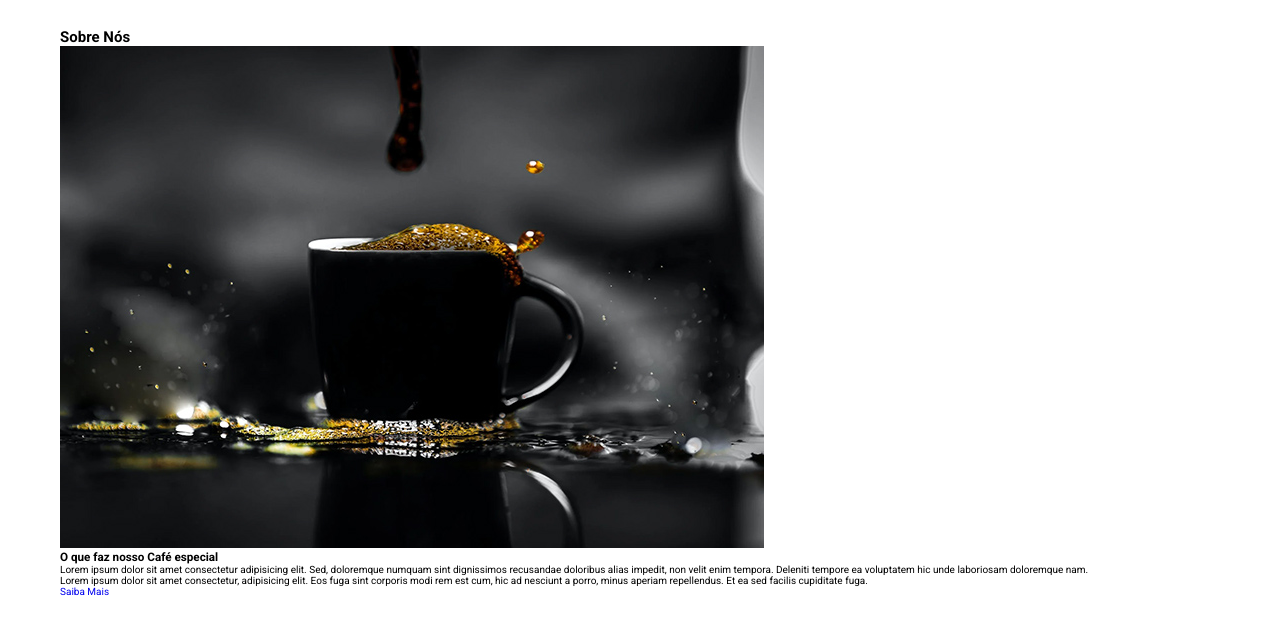
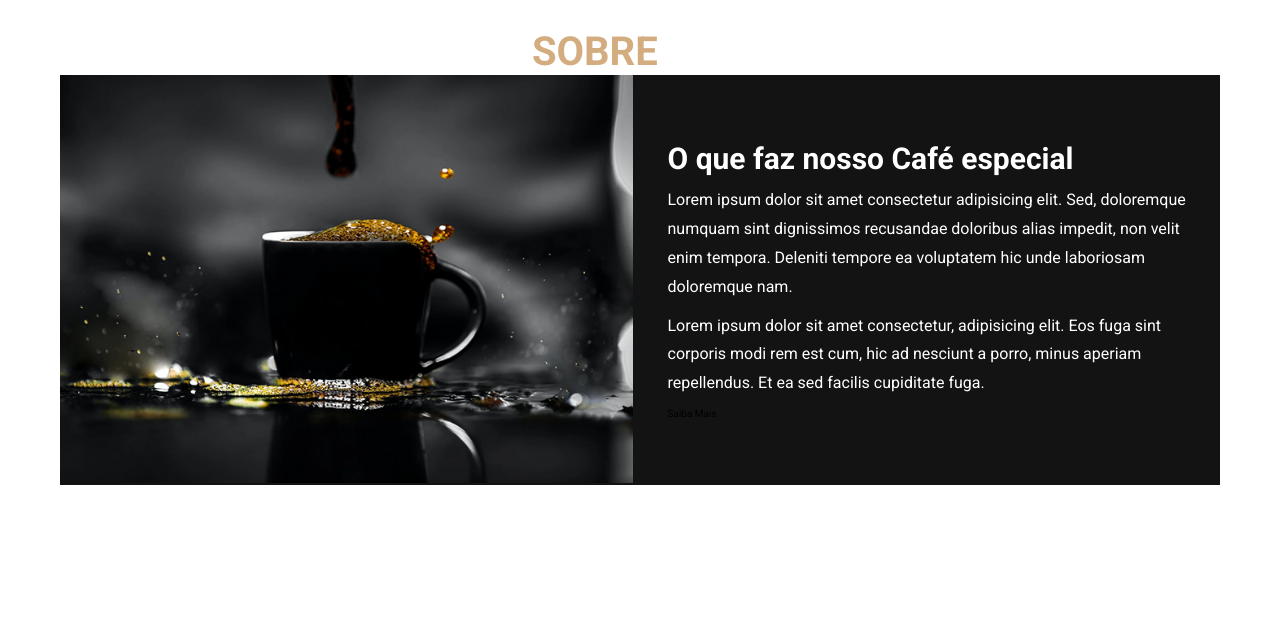
Before and after one commit to LucasFerdev/site-cafeteria-dev, a plain HTML site: page index.html in a window 1280 px wide. Shown: the part 802-1429 px from the top of the page. After the commit the page ends 1317 px from the top, so only its background shows below. Drawn offline with Linux system fonts and the light colour scheme.

Commit message:
decoração css class caixa-sobre

```diff
--- a/index.html
+++ b/index.html
@@ -39,22 +39,22 @@
                     Venha Codar com o melhor Café da Região
                 </h3>
                 <p>Lorem ipsum dolor sit amet consectetur adipisicing elit. Eos, quia quo amet labore necessitatibus, magni libero suscipit, officiis incidunt commodi quidem unde! Sint nesciunt ipsa odio, accusamus sapiente harum et.</p>
-                <a href="#">Pague o seu agora</a>
+                <a class="botao=link">Pague o seu agora</a>
             </div>
         </section>
 
         <section class="caixa-sobre">
             <h2><span>Sobre</span> Nós</h2>
-            <div>
-                <div>
+            <div class="sobre-container">
+                <div class="sobre-imagem">
                     <img src="./img/about-img.jpg" alt="Café na xicara">
                 </div>
 
-                <div>
+                <div class="sobre-texto">
                     <h3>O que faz nosso Café especial</h3>
                     <p>Lorem ipsum dolor sit amet consectetur adipisicing elit. Sed, doloremque numquam sint dignissimos recusandae doloribus alias impedit, non velit enim tempora. Deleniti tempore ea voluptatem hic unde laboriosam doloremque nam.</p>
                     <p>Lorem ipsum dolor sit amet consectetur, adipisicing elit. Eos fuga sint corporis modi rem est cum, hic ad nesciunt a porro, minus aperiam repellendus. Et ea sed facilis cupiditate fuga.</p>
-                    <a href="#">Saiba Mais</a>
+                    <a class="botao=link">Saiba Mais</a>
                 </div>
 
             </div>
--- a/style.css
+++ b/style.css
@@ -123,3 +123,53 @@ section {
 .caixa-principal div a:hover {
     letter-spacing: 0.1rem;
 }
+
+.caixa-sobre h2 {
+    color: white;
+    text-align: center;
+    text-transform: uppercase;
+    padding-bottom: 3,5rem;
+    font-size: 4rem;
+}
+
+.caixa-sobre h2 span {
+    color: var(--main-color);
+}
+
+.caixa-sobre .sobre-container {
+    display: flex;
+    align-items: center;
+    background-color: var(--black);
+    gap: 1.5rem;
+    flex-wrap: wrap;
+}
+
+.caixa-sobre .sobre-container .sobre-imagem {
+    flex: 1 1 45rem;
+}
+
+.caixa-sobre .sobre-container .sobre-imagem img {
+    width: 100%;
+}
+
+.caixa-sobre .sobre-container .sobre-texto {
+    flex: 1 1 45rem;
+    padding: 2rem;
+}
+
+.caixa-sobre .sobre-container .sobre-texto h3 {
+    font-size: 3rem;
+    color: white;
+    padding-bottom: 1rem;
+}
+
+.caixa-sobre .sobre-container .sobre-texto p {
+    font-size: 1.6rem;
+    color: white;
+    line-height: 1.8;
+    padding-bottom: 1rem;
+}
+
+.caixa-sobre .sobre-container .sobre-texto a {
+    padding-bottom: 0;
+}
```
